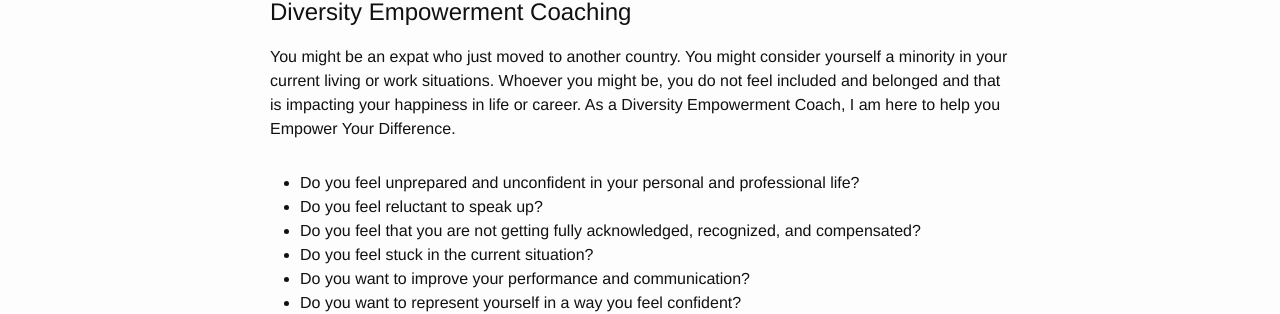
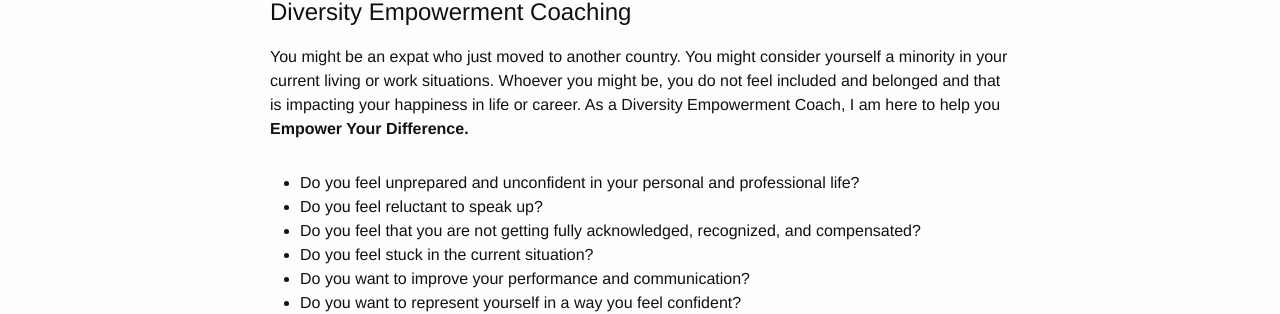
Before and after one commit to jinsoocha/jinsoocha.github.io, a Jekyll site: the page built from index.html, in a window 1280 px wide. Shown: the part 278-592 px from the top of the page. Built offline with Jekyll 4.4.1, drawn with Linux system fonts in a browser that asks for light colours; nearby versions of some CDN libraries.

Commit message:
Update index.html

```diff
--- a/index.html
+++ b/index.html
@@ -8,7 +8,7 @@ layout: default
     <p class="post-content">I am currently offering the following coaching services via phone or Zoom. Please inquire at jinsoochacoaching@gmail.com for the free initial interest session to discuss your goals and challenges so that we can create a plan together.</p>
     <div class="intro-block">
       <h2 class="post-heading">Diversity Empowerment Coaching</h2>
-      <p class="post-content">You might be an expat who just moved to another country. You might consider yourself a minority in your current living or work situations. Whoever you might be, you do not feel included and belonged and that is impacting your happiness in life or career. As a Diversity Empowerment Coach, I am here to help you <br>Empower Your Difference.</br></p>
+      <p class="post-content">You might be an expat who just moved to another country. You might consider yourself a minority in your current living or work situations. Whoever you might be, you do not feel included and belonged and that is impacting your happiness in life or career. As a Diversity Empowerment Coach, I am here to help you <b>Empower Your Difference.</b></p>
       <ul>
         <li>Do you feel unprepared and unconfident in your personal and professional life?</li>
         <li>Do you feel reluctant to speak up?</li>
```
